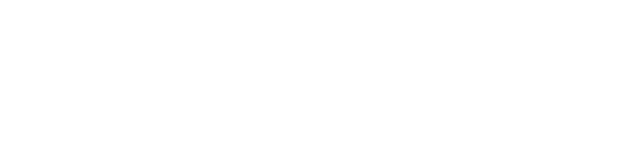
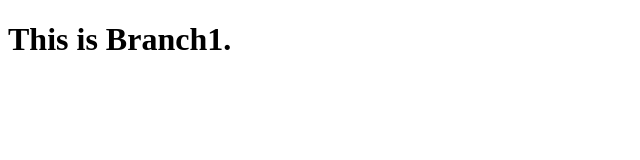
Before and after one commit to Yaraa-phv/theara-cinema, a plain HTML site: page index.html in a window 1280 px wide. Shown: the whole page, without its empty margins (0-640 px from the left). Drawn offline with Linux system fonts and the light colour scheme.

Commit message:
branch-file

```diff
--- a/index.html
+++ b/index.html
@@ -6,6 +6,6 @@
   <title>Practice Remote Repo</title>
 </head>
 <body>
-
+  <h1>This is Branch1.</h1>
 </body>
 </html>
```
